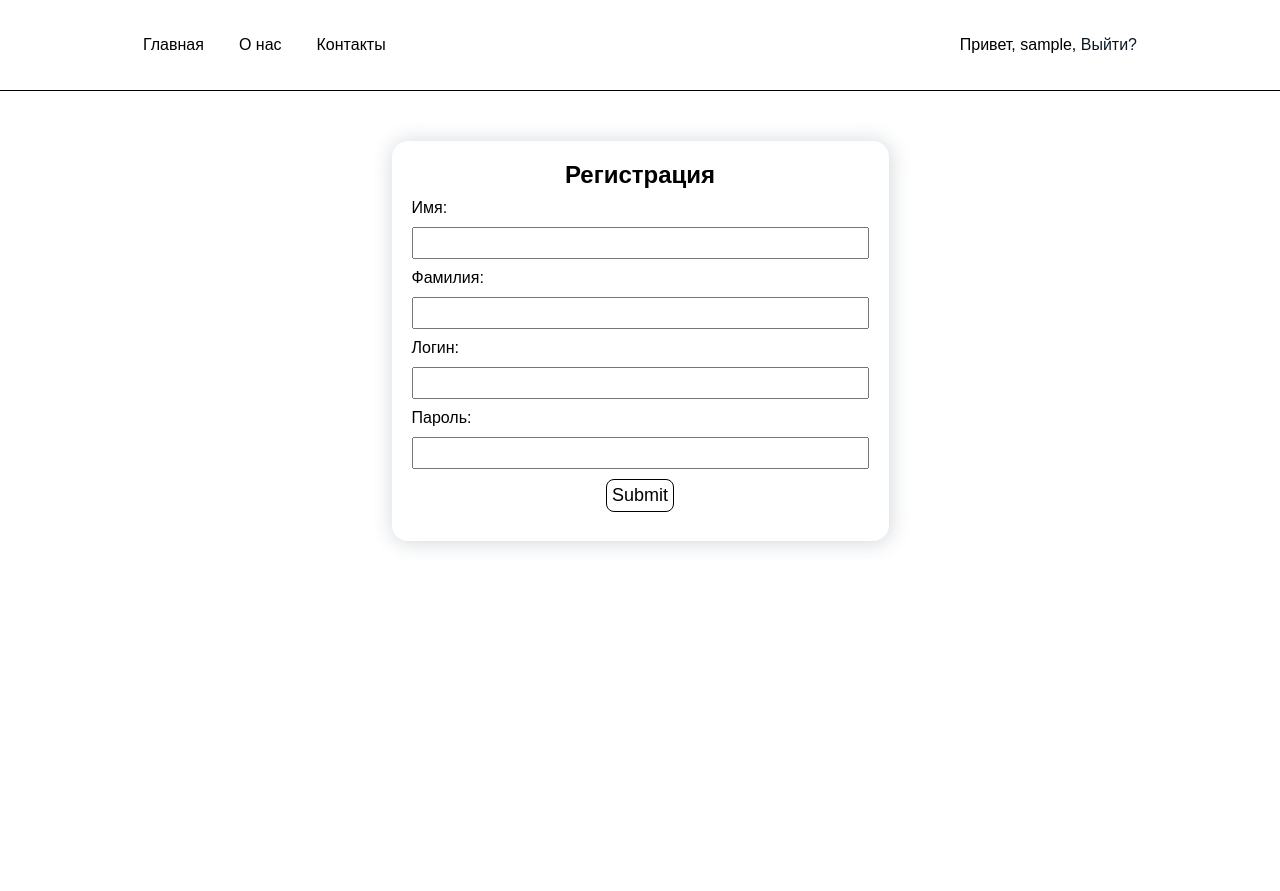
After one commit to GlebShekovtsov/concertsite, a PHP site: page /reg.php in a window 1280 px wide. The commit adds this page. Run offline with PHP 8.4, Linux system fonts and the light colour scheme; the visitor is signed in with stand-in values (Sample User, id 1).

Commit message:
сделана регистрация, доделана бронь мест

```diff
--- a/connect.php
+++ b/connect.php
@@ -1,3 +1,4 @@
 <?php
+session_start();
 $conn = mysqli_connect("localhost", "root", "root", "concertdb");
 ?>
--- a/css/style.css
+++ b/css/style.css
@@ -36,7 +36,9 @@ a {
     margin: 0 auto;
     max-width: 1024px;
 }
-
+.header {
+    border-bottom: 1px solid #000;
+}
 .header__menu {
     padding: 10px 0;
     display: flex;
@@ -51,14 +53,18 @@ a {
     justify-content: space-between;
     align-items: center;
 }
-
+.header__cabinet {
+    display: flex;
+    flex-direction: row;
+    gap: 30px;
+}
 .container__header {
     margin: 0;
     margin-bottom: 50px;
 }
 
 .concert__container {
-    padding-top: 10px;
+    padding-top: 30px;
 }
 
 .content__form {
@@ -191,3 +197,61 @@ a {
 .sit__item {
     margin-bottom: 10px;
 }
+.reg__container {
+    padding-top: 50px;
+    margin: auto auto;
+    display: flex;
+    width: 100%;
+    height: 100vh;
+    justify-content: center;
+}
+.form {
+    display: flex;
+    flex-direction: column;
+    justify-content: space-evenly;
+    width: 100%;
+    height: 100%;
+}
+.reg__wrapper {
+    padding: 20px;
+    display: flex;
+    flex-direction: column;
+    align-items: center;
+    width: 50%;
+    max-height: 50vh;
+    border-radius: 16px;
+    box-shadow: 1px 1px 20px 1px rgba(34, 60, 80, 0.2);
+}
+.login__wrapper {
+    padding: 20px;
+    display: flex;
+    flex-direction: column;
+    align-items: center;
+    width: 50%;
+    max-height: 50vh;
+    border-radius: 16px;
+    box-shadow: 1px 1px 20px 1px rgba(34, 60, 80, 0.2);
+}
+.reg__header {
+    margin: 0;
+}
+.login__header {
+    margin: 0;
+}
+.reg__submit {
+    display: flex;
+    align-self: center;
+    max-width: 300px;
+    font-size: 18px;
+    border: 1px solid #000;
+    border-radius: 8px;
+}
+.reg__input {
+    padding: 5px;
+}
+.login__input {
+    padding: 10px;
+}
+.exit__link {
+    color: rgb(9, 23, 37);
+}
--- /dev/null
+++ b/exit.php
@@ -0,0 +1,6 @@
+<?php
+session_start();
+session_destroy();
+header ('Location: index.php');
+exit();
+?>
--- a/header.php
+++ b/header.php
@@ -14,8 +14,20 @@
             </ul>
         </nav>
         <ul class="cabinet header__cabinet">
-                <li class="cabinet__item"><a href="#" class="cabinet__link">Войти</a></li>
-                <li class="cabinet__item"></li>
+            <?php
+            if (!isset($_SESSION["userid"])) {
+            ?>
+                <li class="cabinet__item"><a href="auth.php" class="cabinet__link">Войти</a></li>
+                <li class="cabinet__item"><a href="reg.php" class="cabinet__link">Зарегистрироваться</a></li>
+            <?php
+            }
+            else {
+                $userlogin = $_SESSION["login"];
+                echo "<li class='cabinet__item'>" . "<p class='cabinet__link'>" . "Привет, $userlogin, " . "<a href='exit.php' class='exit__link'>Выйти?</a>" . "</li>";
+            }
+
+            ?>
+
         </ul>
     </div>
 </header>
--- /dev/null
+++ b/reg.php
@@ -0,0 +1,60 @@
+<?php
+include 'connect.php';
+?>
+<!DOCTYPE html>
+<html lang="en">
+
+<head>
+    <meta charset="UTF-8">
+    <meta http-equiv="X-UA-Compatible" content="IE=edge">
+    <meta name="viewport" content="width=device-width, initial-scale=1.0">
+    <?php include 'head.php' ?>
+</head>
+
+<body>
+    <?php include 'header.php' ?>
+    <main class="main">
+        <section class="section__reg reg">
+            <div class="container reg__container">
+                <div class="login__wrapper">
+                    <h2 class="reg__header">Регистрация</h2>
+                    <form action="" class="reg__form form" method="POST">
+                        <label for="first-name">Имя:</label>
+                        <input class="reg__input" type="text" name="first-name" id="first-name">
+                        <label for="surname">Фамилия:</label>
+                        <input class="reg__input" type="text" name="surname" id="surname">
+                        <label for="login">Логин:</label>
+                        <input class="reg__input" type="text" name="login" id="login" required>
+                        <label for="password">Пароль:</label>
+                        <input class="reg__input" type="password" name="password" id="password" required>
+                        <input type="submit" name="submitreg" class="reg__submit btn">
+                    </form>
+
+                    <?php
+
+                    if (isset($_POST['submitreg'])) {
+                        $login = $_POST['login'];
+                        $userInsertion = "INSERT INTO `user` (`first-name`, `surname`, `login`, `password`) VALUES ('$firstName', '$surname', '$login', '$password')";
+                        if ($conn->query($userInsertion)) {
+                            echo "<p class='reg__paragraph'>" . "Регистрация прошла успешно, Перенаправляем..." . "</p>";
+                            ?>
+                            <script>
+                                setTimeout(() => {
+                                    document.location.replace("http://concert/concertsite/index.php");
+                                }, 2000);
+                            </script>
+                            <?php
+                        } else {
+                            echo "<p>" . "Ошибка:" . $conn->error . "</p>";
+                        }
+                    }
+
+                    ?>
+                </div>
+
+            </div>
+        </section>
+    </main>
+</body>
+
+</html>
```
Also changed, not shown: auth.php (added, +67 -0 lines), concert.php (+27 -2 lines), index.php (+3 -21 lines). Lines whose indentation alone changed are shown as unchanged.
